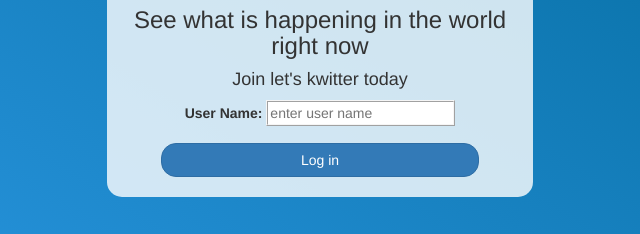
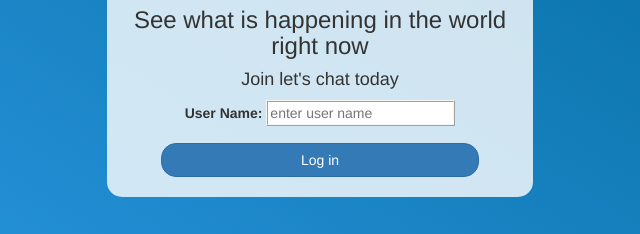
Before and after one commit to textcoder/lets-chat-app-92, a plain HTML site: page index.html in a window 1280 px wide. Shown: the part 293-527 px from the top of the page, 320-960 px from the left. Drawn offline with nearby package versions, Linux system fonts and the light colour scheme; a web font is replaced by a local one.

Commit message:
Update index.html

```diff
--- a/index.html
+++ b/index.html
@@ -21,7 +21,7 @@
 	<div class="col-lg-4 col-md-6 col-sm-6 col-xs-11 login_div">
 	<img src="logo.png" class="logo">
 		<h3 >See what is happening in the world right now</h3>
-		<h4 >Join let's kwitter today</h4>
+		<h4 >Join let's chat today</h4>
 		<div class="form-group">
 		  <label >User Name:</label>
 			<input type="text" id="user_name" placeholder="enter user name" >
```
